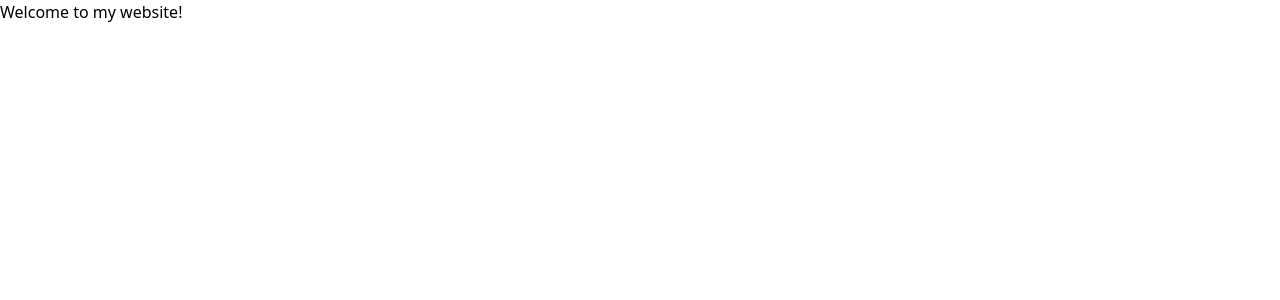
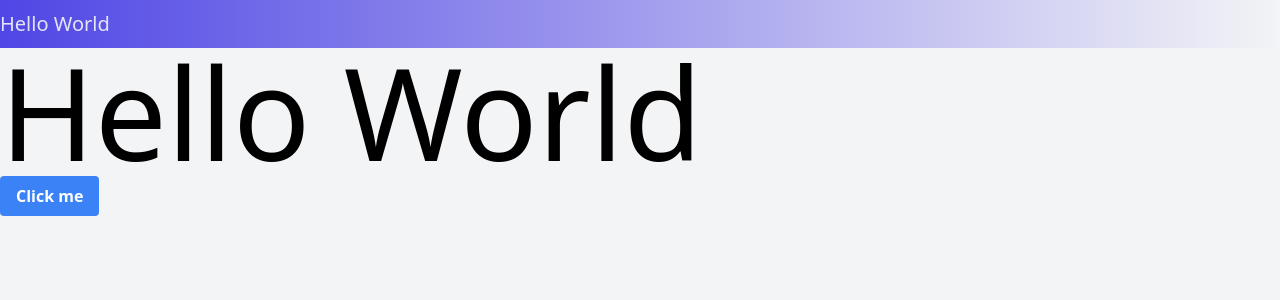
Before and after one commit to danielvarcas/website, a Next.js app: page / in a window 1280 px wide. Shown: the top 300 px of the page. Built offline with nearby package versions, Linux system fonts and the light colour scheme.

Commit message:
experiment with tailwind

```diff
--- /dev/null
+++ b/components/Button.tsx
@@ -0,0 +1,11 @@
+type Props = {
+  children?: React.ReactNode;
+};
+
+export default function Button({ children }: Props): JSX.Element {
+  return (
+    <button className="bg-blue-500 hover:bg-blue-700 text-white font-bold py-2 px-4 rounded">
+      {children}
+    </button>
+  );
+}
--- /dev/null
+++ b/components/Navbar.tsx
@@ -0,0 +1,11 @@
+interface Props {
+  children?: React.ReactNode;
+}
+
+export default function Navbar({ children }: Props): JSX.Element {
+  return (
+    <nav className="flex items-center h-12 text-gray-100 text-opacity-90 bg-gradient-to-r from-indigo-600 to-light-blue-500">
+      {children}
+    </nav>
+  );
+}
--- a/pages/index.tsx
+++ b/pages/index.tsx
@@ -1,16 +1,29 @@
 import Head from "next/head";
+import Link from "next/link";
+import Button from "../components/Button";
+import Navbar from "../components/Navbar";
 
 export default function Home(): JSX.Element {
   return (
-    <div>
+    <div className="min-h-screen bg-gray-100">
       <Head>
         <title>My Website</title>
         <link rel="icon" href="/favicon.ico" />
       </Head>
 
-      <main>
-        <h1>Welcome to my website!</h1>
-      </main>
+      <Navbar>
+        <Link href="/">
+          <a className="text-xl">Hello World</a>
+        </Link>
+      </Navbar>
+
+      <div className="container mx-auto">
+        <main>
+          <h1 className="text-9xl">Hello World</h1>
+
+          <Button>Click me</Button>
+        </main>
+      </div>
     </div>
   );
 }
```
